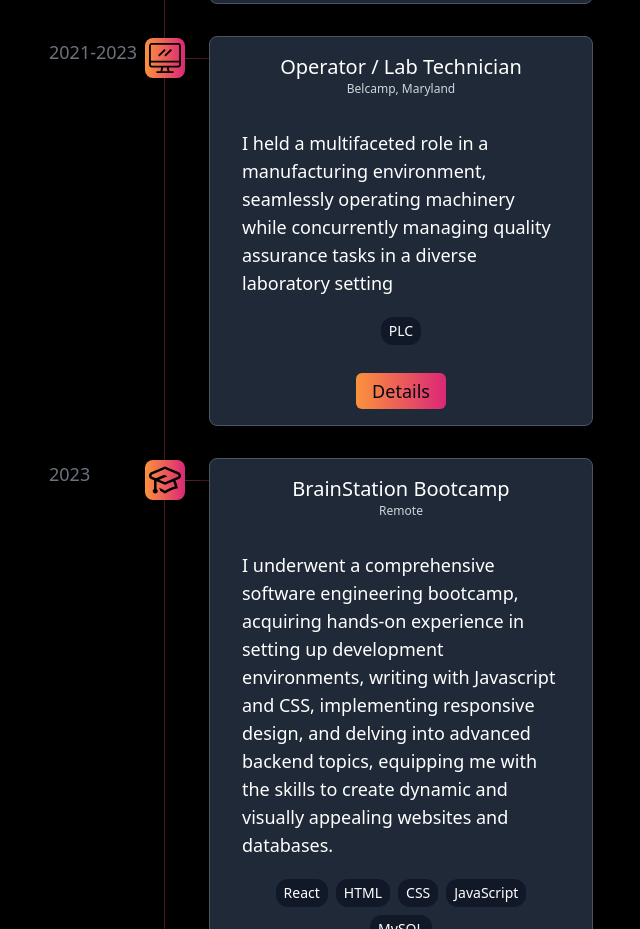
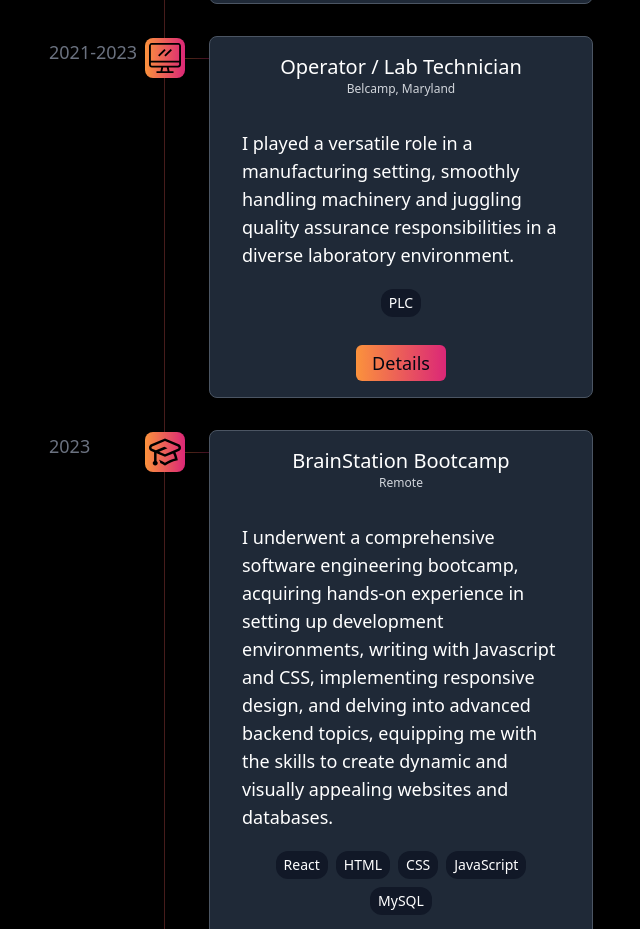
Before and after one commit to JonathanBattista/portfolio-website, a React (Create React App) app: page / in a window 1280 px wide. Shown: the part 2240-3169 px from the top of the page, without its empty margins (319-959 px from the left). Built offline with nearby package versions, Linux system fonts and the light colour scheme.

Commit message:
changed some typos and wording

```diff
--- a/src/assets/timelineElements.js
+++ b/src/assets/timelineElements.js
@@ -16,7 +16,7 @@
     title: "Operator / Lab Technician",
     location: "Belcamp, Maryland",
     description:
-      "I held a multifaceted role in a manufacturing environment, seamlessly operating machinery while concurrently managing quality assurance tasks in a diverse laboratory setting",
+      "I played a versatile role in a manufacturing setting, smoothly handling machinery and juggling quality assurance responsibilities in a diverse laboratory environment.",
     buttonText: "Details",
     date: "2021-2023",
     icon: "work",
--- a/src/components/Work.jsx
+++ b/src/components/Work.jsx
@@ -25,7 +25,7 @@
             <div className="pt-8 text-center">
               <a href="https://github.com/JonathanBattista/Critic-Consolidator">
                 <button className="text-center rounded-lg px-4 py-3 m-2 bg-white text-gray-700 font-bold text-lg">
-                  Live
+                  Github
                 </button>
               </a>
             </div>
@@ -40,7 +40,7 @@
             <div className="pt-8 text-center">
               <a href="https://github.com/JonathanBattista/Socket.io-tutorial">
                 <button className="text-center rounded-lg px-4 py-3 m-2 bg-white text-gray-700 font-bold text-lg">
-                  Live
+                  Github
                 </button>
               </a>
             </div>
```
